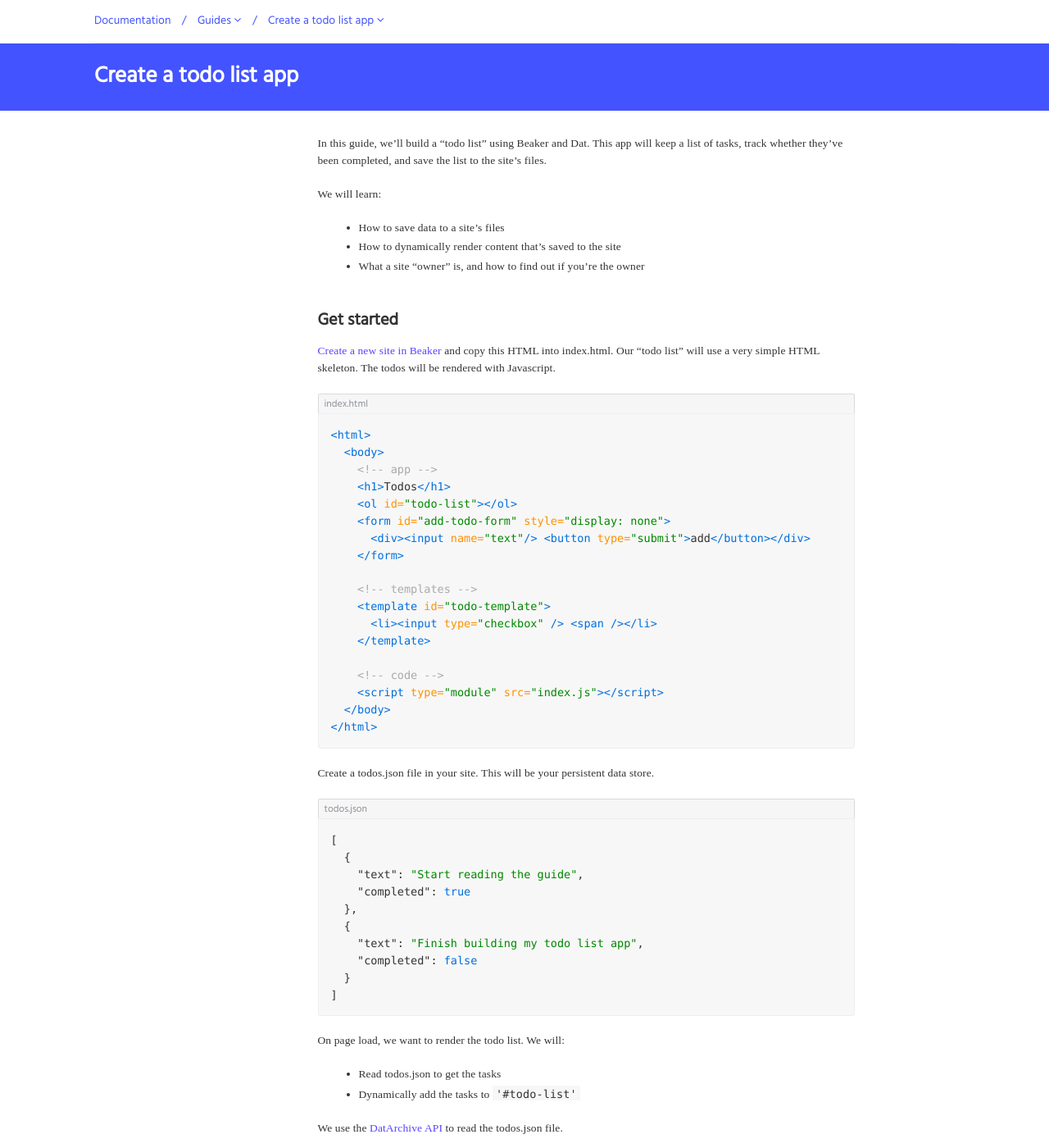
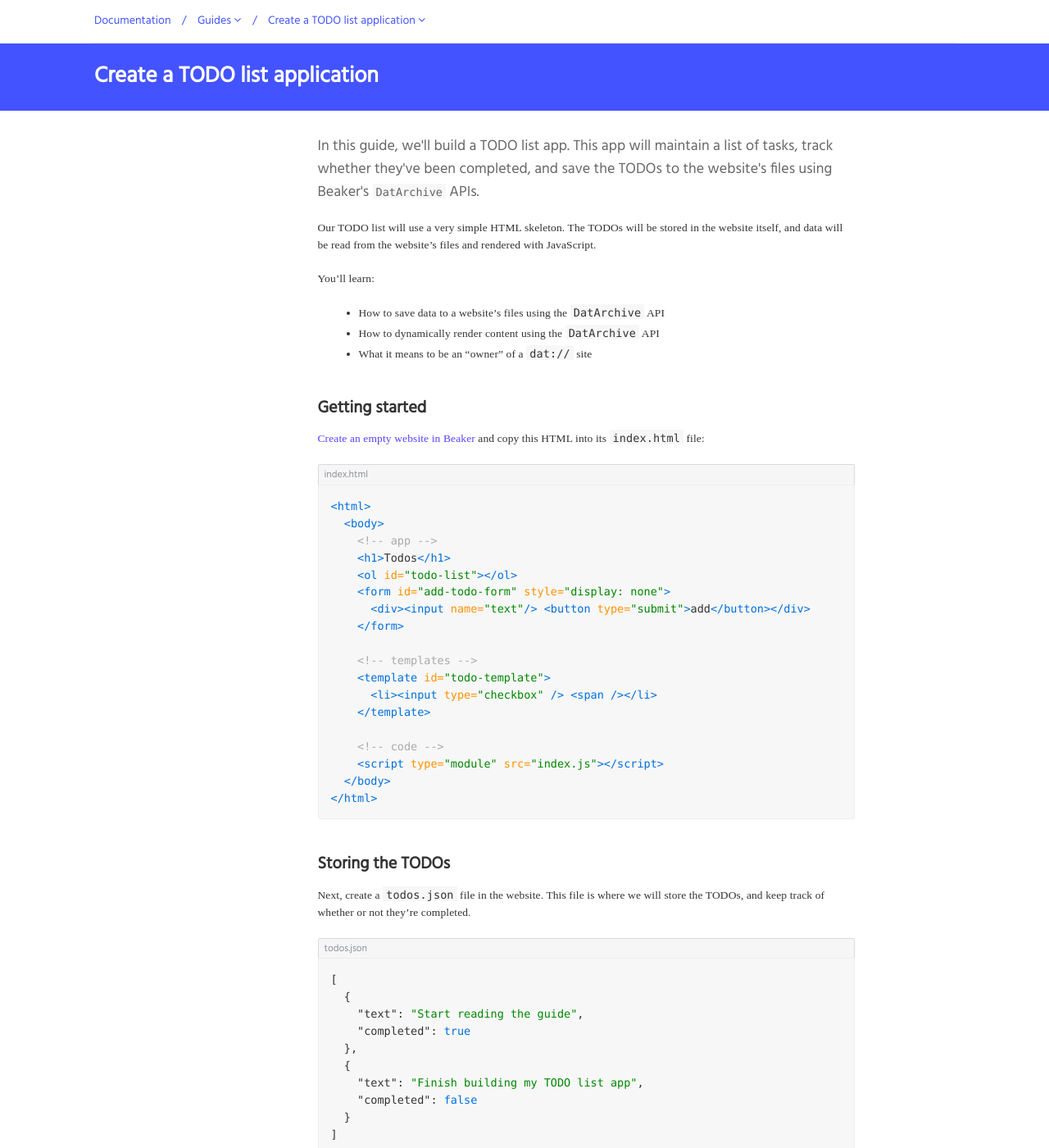
Before and after one commit to beakerbrowser/beakerbrowser.com, a Jekyll site: the page built from _docs/guides/create-a-todo-list.md, in a window 1280 px wide and 1400 px high. Shown: the whole window at 82% size. Built offline with Jekyll 4.4.1, drawn with Linux system fonts in a browser that asks for light colours; some web fonts are replaced; some of the changed text lies outside the part shown.

Commit message:
Start editing TODO list app guide

````diff
--- a/_docs/guides/create-a-todo-list.md
+++ b/_docs/guides/create-a-todo-list.md
@@ -1,23 +1,26 @@
 ---
-title: Create a todo list app
+title: Create a TODO list application
 section: guides
-order: 1
+author: Paul Frazee
+authorAvatar: /img/team/pfrazee.jpg
+authorLink: pfrazee.hashbase.io
 ---
 
-In this guide, we'll build a "todo list" using Beaker and Dat.
-This app will keep a list of tasks, track whether they've been completed, and save the list to the site's files.
+<p class="accent">
+  In this guide, we'll build a TODO list app. This app will maintain a list of tasks, track whether they've been completed, and save the TODOs to the website's files using Beaker's <code>DatArchive</code> APIs.
+</p>
 
-We will learn:
+Our TODO list will use a very simple HTML skeleton. The TODOs will be stored in the website itself, and data will be read from the website's files and rendered with JavaScript.
 
- - How to save data to a site's files
- - How to dynamically render content that's saved to the site
- - What a site "owner" is, and how to find out if you're the owner
+You'll learn:
 
-## Get started
+ - How to save data to a website's files using the `DatArchive` API
+ - How to dynamically render content using the `DatArchive` API
+ - What it means to be an "owner" of a `dat://` site
 
-[Create a new site in Beaker](#TODO) and copy this HTML into index.html.
-Our "todo list" will use a very simple HTML skeleton.
-The todos will be rendered with Javascript.
+## Getting started
+
+[Create an empty website in Beaker](/docs/guides/create-a-peer-to-peer-website) and copy this HTML into its `index.html` file:
 
 <figcaption class="code">index.html</figcaption>
 ```html
@@ -41,8 +44,9 @@ The todos will be rendered with Javascript.
 </html>
 ```
 
-Create a todos.json file in your site.
-This will be your persistent data store.
+## Storing the TODOs
+
+Next, create a `todos.json` file in the website. This file is where we will store the TODOs, and keep track of whether or not they're completed.
 
 <figcaption class="code">todos.json</figcaption>
 ```json
@@ -52,35 +56,30 @@ This will be your persistent data store.
     "completed": true
   },
   {
-    "text": "Finish building my todo list app",
+    "text": "Finish building my TODO list app",
     "completed": false
   }
 ]
 ```
 
-On page load, we want to render the todo list. We will:
+## Rendering the TODOs
 
- - Read todos.json to get the tasks
- - Dynamically add the tasks to `'#todo-list'`
-
-We use the [DatArchive API](/docs/api/dat.html) to read the todos.json file.
+On page load, we'll need to read the TODOs from `todos.json`, then render them to the page. We'll use the [DatArchive API](/docs/api/dat) to read the `todos.json` file:
 
 <figcaption class="code">index.js</figcaption>
 ```js
 // load data
 var archive = new DatArchive(window.location)
+
+// parse the file data into an array
 var todos = JSON.parse(await archive.readFile('/todos.json', 'utf8'))
 ```
 
-We can use `DatArchive(window.location)` to get an instance of the current site because [window.location](https://developer.mozilla.org/en-US/docs/Web/API/Window/location) refers to the current page's URL.
-
-After reading and parsing the todos.json file, we have a `todos` array with all the current data.
-Let's render them to the page.
+After reading and parsing `todos.json`, we have an array named `todos` that contains the TODOs. Next, let's render them to the page:
 
 ## Rendering with a `<template>`
 
-We'll render the todos with the [template element](https://developer.mozilla.org/en-US/docs/Web/HTML/Element/template).
-We'll put the template element in index.html.
+We'll render the todos with the [template element](https://developer.mozilla.org/en-US/docs/Web/HTML/Element/template). We'll put the template element in index.html.
 It won't be visible because `<template>` elements are hidden by default.
 
 <figcaption class="code">index.html</figcaption>
````
